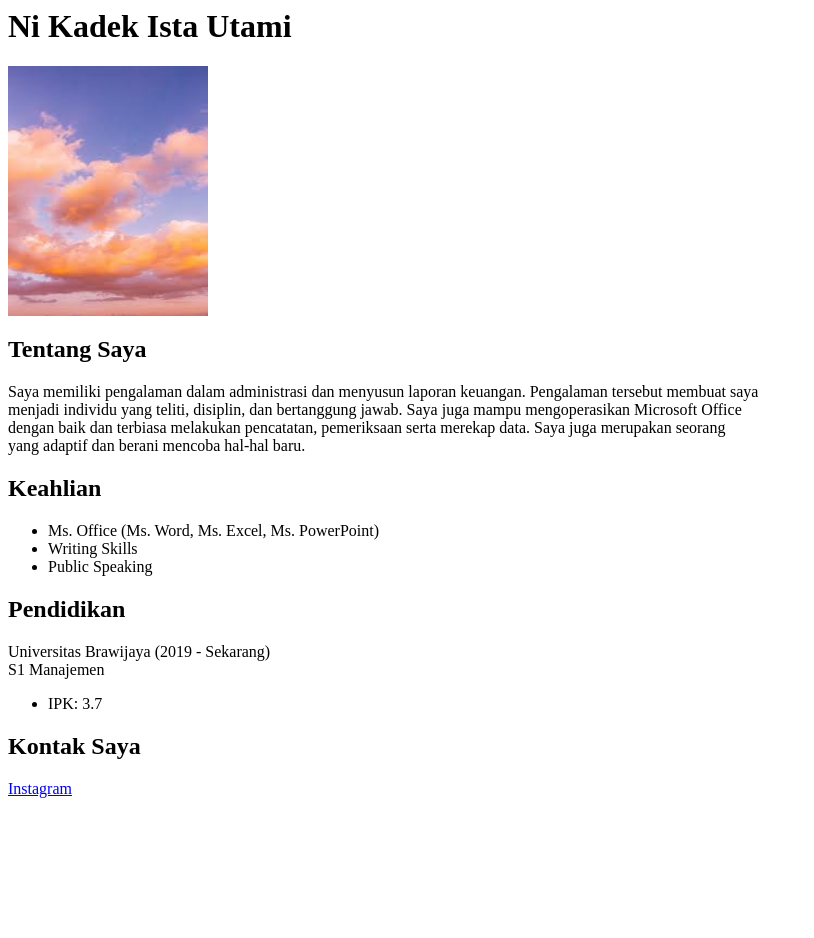
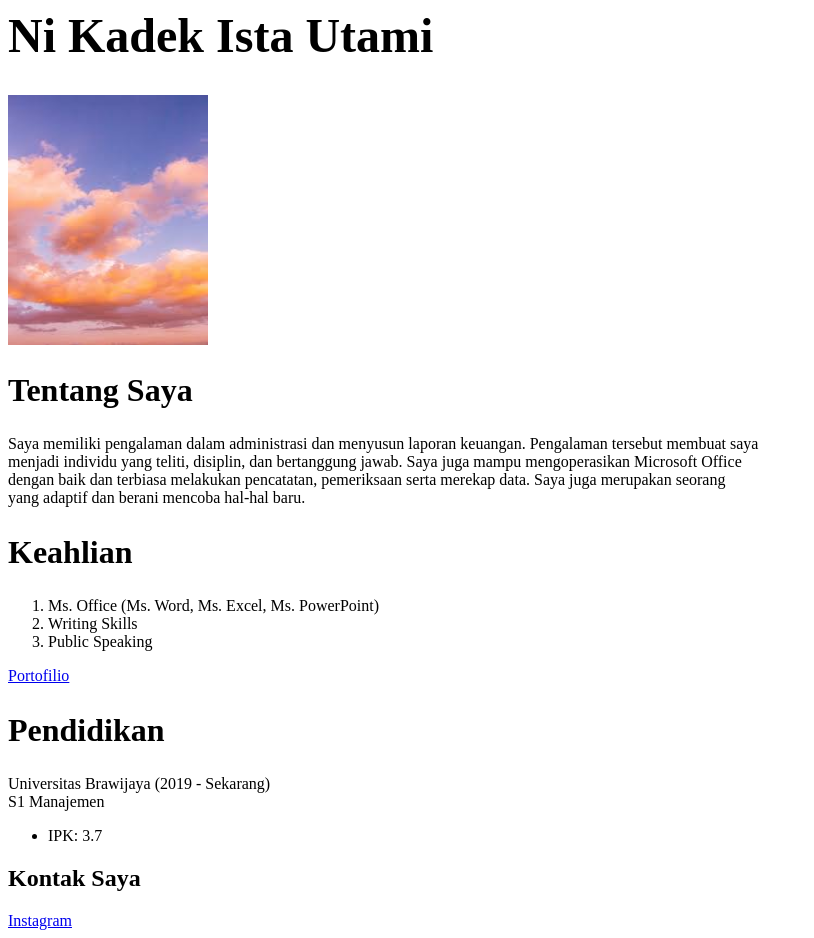
Before and after one commit to istautami/web-basic-seal, a plain HTML site: page Latihan_Biodata_Ista.html in a window 1280 px wide. Shown: the whole page, without its empty margins (0-814 px from the left). Before the commit the page ends 806 px from the top, so only its background shows below. Drawn offline with Linux system fonts and the light colour scheme.

Commit message:
menambahkan link portofolio

```diff
--- a/Latihan_Biodata_Ista.html
+++ b/Latihan_Biodata_Ista.html
@@ -1,21 +1,22 @@
 <html>
     <body>
-        <h1>Ni Kadek Ista Utami</h1>
+        <h1 style="font-size : 300%">Ni Kadek Ista Utami</h1>
         <img src="download.jpg" atl="Awan" width="200" height="250">
-        <h2>Tentang Saya</h2>
-        <p> Saya memiliki pengalaman dalam administrasi dan menyusun laporan keuangan. Pengalaman tersebut membuat saya <br>
+        <h2 style="font-size : 200%">Tentang Saya</h2>
+        <p style="font-size : 100%"> Saya memiliki pengalaman dalam administrasi dan menyusun laporan keuangan. Pengalaman tersebut membuat saya <br>
             menjadi individu yang teliti, disiplin, dan bertanggung jawab. Saya juga mampu mengoperasikan Microsoft
             Office <br> dengan baik dan terbiasa melakukan pencatatan, pemeriksaan serta merekap data. Saya juga merupakan
             seorang <br> yang adaptif dan berani mencoba hal-hal baru.</p>
-        <h2>Keahlian</h2>
-        <ul>
+        <h2 style="font-size : 200%">Keahlian</h2>
+        <ol style="font-size : 100%">
             <li>Ms. Office (Ms. Word, Ms. Excel, Ms. PowerPoint)</li>
             <li>Writing Skills</li>
             <li>Public Speaking</li>
-        </ul>
-        <h2>Pendidikan</h2>
-        <p> Universitas Brawijaya (2019 - Sekarang) <br> S1 Manajemen </p>
-        <ul>
+        </ol>
+        <a href="file:///E:/SEAL/Web%20Basic/Portofolio.html" target="_blank">Portofilio</a>
+        <h2 style="font-size : 200%">Pendidikan</h2>
+        <p style="font-size : 100%"> Universitas Brawijaya (2019 - Sekarang) <br> S1 Manajemen </p>
+        <ul style="font-size : 100%">
             <li>IPK: 3.7</li>
         </ul>
         <h2>Kontak Saya</h2>
```
